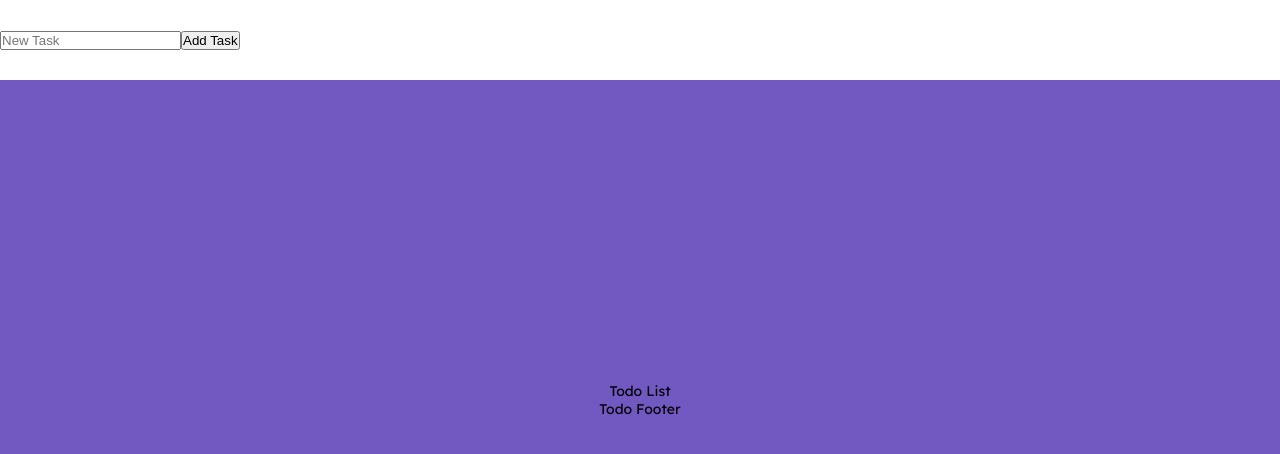
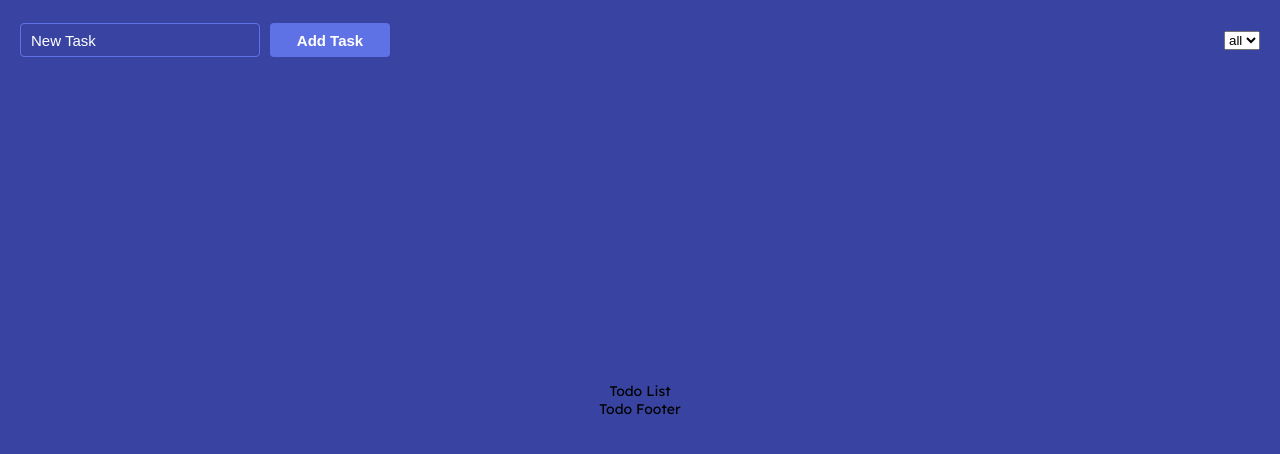
Before and after one commit to Babi-dev/project-todos-crud, a React (Create React App) app: page / in a window 1280 px wide. Shown: the top 454 px of the page. Built offline with nearby package versions, Linux system fonts and the light colour scheme.

Commit message:
add style create todo

```diff
--- a/src/components/Header/Header.style.js
+++ b/src/components/Header/Header.style.js
@@ -2,8 +2,13 @@ import styled from "styled-components";
 
 export const ContentHeader = styled.header`
   position: fixed;
+  display: flex;
+  justify-content: space-between;
+  align-content: center;
+  align-items: center;
+
   width: 100%;
   height: 80px;
-  background-color: #fff;
+  padding: 0 20px;
   top: 0;
 `;
--- a/src/pages/TodoApp/TodoApp.jsx
+++ b/src/pages/TodoApp/TodoApp.jsx
@@ -8,6 +8,9 @@ function TodoApp() {
     <>
       <Header>
         <TodoCreator />
+        <select>
+          <option>all</option>
+        </select>
       </Header>
       <main>Todo List</main>
       <footer>Todo Footer</footer>
--- a/src/pages/TodoApp/containers/TodoCreator/TodoCreate.style.js
+++ b/src/pages/TodoApp/containers/TodoCreator/TodoCreate.style.js
@@ -1,9 +1,54 @@
 import styled from "styled-components";
 
-export const Container = styled.form`
-  height: 100%;
+export const Content = styled.form`
   display: flex;
-  justify-content: flex-start;
-  align-content: center;
-  align-items: center;
 `;
+
+export const InputContent = styled.section`
+  display: flex;
+  flex-direction: column;
+`;
+
+export const Input = styled.input`
+  width: 240px;
+  height: 34px;
+  padding: 0 10px;
+
+  border-radius: 4px;
+  border: 1px solid #5f72e5;
+  background-color: transparent;
+  color: #fff;
+
+  font-size: 15px;
+
+  ::placeholder {
+    color: #fff;
+  }
+`;
+
+export const ErrMessage = styled.small`
+  margin-top: 4px;
+  margin-left: 4px;
+  font-weight: bold;
+  color: #b24264;
+`;
+
+export const Button = styled.button`
+  width: 120px;
+  height: 34px;
+  margin-left: 10px;
+
+  border: none;
+  border-radius: 4px;
+  background-color: #5f72e5;
+  color: #fff;
+
+  font-size: 15px;
+  font-weight: 600;
+
+  cursor: pointer;
+
+  :hover {
+    background-color: #0c0f53;
+  }
+`;
--- a/src/pages/TodoApp/containers/TodoCreator/TodoCreator.jsx
+++ b/src/pages/TodoApp/containers/TodoCreator/TodoCreator.jsx
@@ -5,7 +5,13 @@ import * as yup from "yup";
 import TodosContext from "../../../../store/todos/Context";
 import * as todosActions from "../../../../store/todos/actions/actions";
 
-import { Container } from "./TodoCreate.style";
+import {
+  Content,
+  InputContent,
+  Input,
+  ErrMessage,
+  Button
+} from "./TodoCreate.style";
 
 function TodoCreator() {
   const { dispatchToTodos } = useContext(TodosContext);
@@ -24,23 +30,27 @@ function TodoCreator() {
 
   const inputTitle = useRef(null);
   useEffect(() => {
-    // inputTitle.current.focus();
+    inputTitle.current.focus();
   }, [inputTitle]);
 
   return (
-    <Container onSubmit={handleSubmit}>
-      <input
+    <Content onSubmit={handleSubmit}>
+      <InputContent>
+        <Input
           type="text"
           placeholder="New Task"
           autoComplete="off"
           ref={inputTitle}
           {...getFieldProps("title")}
         />
-      {touched.title && errors.title ? <small>{errors.title}</small> : null}
-      <button type="submit" disabled={!isValid}>
+        {touched.title && errors.title ? (
+          <ErrMessage>{errors.title}</ErrMessage>
+        ) : null}
+      </InputContent>
+      <Button type="submit" disabled={!isValid}>
         Add Task
-      </button>
-    </Container>
+      </Button>
+    </Content>
   );
 }
 
--- a/src/styles/global.js
+++ b/src/styles/global.js
@@ -10,7 +10,7 @@ export default createGlobalStyle`
   body {
     font-family: 'Lexend Deca', sans-serif;;
     font-size: 14px;
-    background: #7159c1;
+    background: #3944A2;
     text-rendering: optimizeLegibility;
     -webkit-font-smoothing: antialiased;
   }
```
Lines whose indentation alone changed are shown as unchanged.
